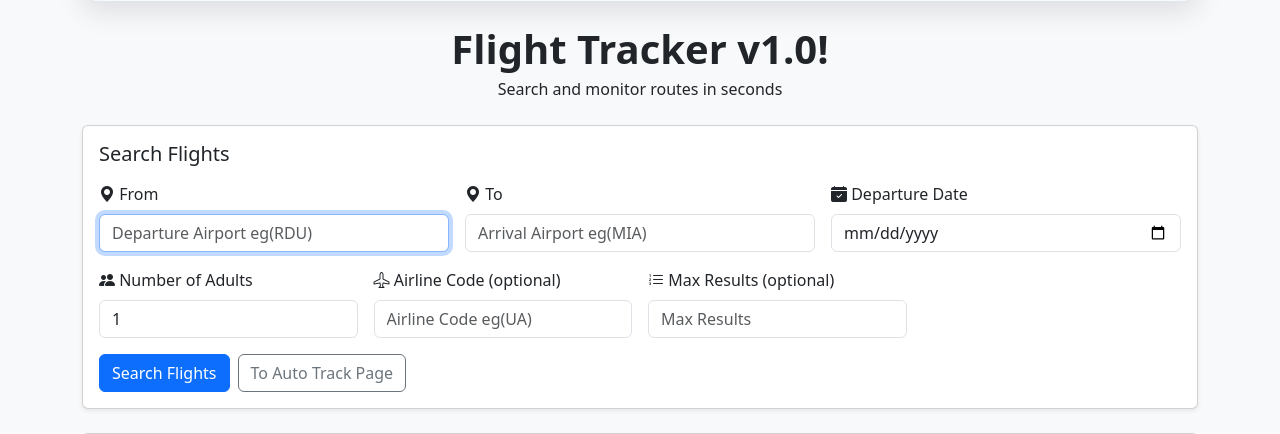
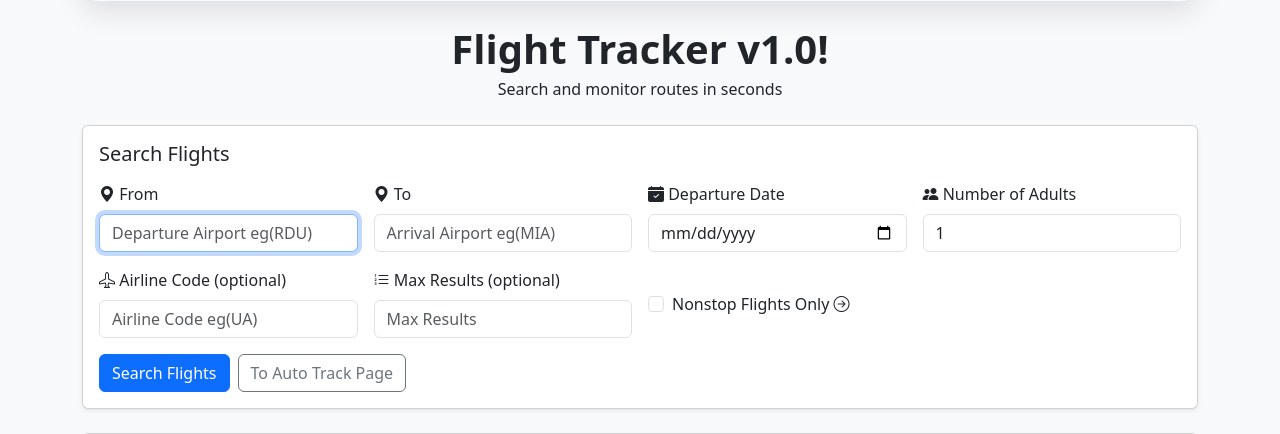
Before and after one commit to mspaits/flight_tracker, a Flask app: page / in a window 1280 px wide. Shown: the part 246-680 px from the top of the page. Run offline with Flask 3, Linux system fonts and the light colour scheme.

Commit message:
Added nonstop flight option to flight tracking form and display table.

```diff
--- a/app.py
+++ b/app.py
@@ -29,6 +29,8 @@ DEFAULT_DB_PATH = BASE_DIR / "data" / "tracked.db"
 DB_PATH = Path(os.getenv("DB_PATH", str(DEFAULT_DB_PATH)))
 
 # Database connection preventing multiple thread usage issues.  Per copilot suggestion.
+
+
 def get_db():
     if 'db' not in g:
         # Ensures data exists
@@ -85,7 +87,7 @@ def get_airline_name(airline_code):
         return airline_code
 
 
-def get_flight_offers(origin, destination, departure_date, adults, airline_code, max_results):
+def get_flight_offers(origin, destination, departure_date, adults, airline_code, max_results, nonstop):
     """Function to get flight offers from Amadeus API"""
     try:
         params = dict(
@@ -99,6 +101,8 @@ def get_flight_offers(origin, destination, departure_date, adults, airline_code,
             params['includedAirlineCodes'] = airline_code
         if max_results:
             params['max'] = int(max_results)
+        if nonstop:
+            params['nonStop'] = 'true'
 
         response = amadeus.shopping.flight_offers_search.get(**params)
 
@@ -268,6 +272,7 @@ def index():
         if airline_code and len(airline_code) != 2:
             return redirect("/")
         max_results = request.form.get('max_results')
+        nonstop = request.form.get('nonstop')
 
         # Call function to get flight offers
         response = get_flight_offers(
@@ -276,7 +281,8 @@ def index():
             departure_date=departure_date,
             adults=adults,
             airline_code=airline_code,
-            max_results=max_results
+            max_results=max_results,
+            nonstop=nonstop,
         )
 
         if response is None:
@@ -313,12 +319,13 @@ def autotrack():
             return redirect("/autotrack")
         max_results = request.form.get('max_results')
         email = request.form.get('email')
+        nonstop = request.form.get('nonstop')
 
         # Apparently this is what you need to do to access Sqlite3 outside of CS50 IDE.
         db = get_db()
         cur = db.cursor()
-        cur.execute("INSERT INTO searches (origin, destination, date, adults, results, airline, email) VALUES (?, ?, ?, ?, ?, ?, ?)",
-                    (origin, destination, departure_date, adults, max_results, airline_code, email))
+        cur.execute("INSERT INTO searches (origin, destination, date, adults, results, airline, email, nonstop) VALUES (?, ?, ?, ?, ?, ?, ?, ?)",
+                    (origin, destination, departure_date, adults, max_results, airline_code, email, nonstop))
         db.commit()
 
         return redirect('/autotrack')
@@ -336,6 +343,9 @@ def autotrack():
             row_dict = dict(row)
             dt = datetime.fromisoformat(row_dict.get("date"))
             row_dict["date"] = dt.strftime("%a, %b %d, %Y")
+            nonstop_value = row_dict.get("nonstop")
+            row_dict["nonstop"] = "Yes" if str(nonstop_value).lower() in (
+                "true", "1", "yes", "on") else "No"
             tracked_table.append(row_dict)
 
         return render_template('autotrack.html', tracked_table=tracked_table)
@@ -359,7 +369,8 @@ def check_search(search_id):
         departure_date=search['date'],
         adults=search['adults'],
         airline_code=search['airline'],
-        max_results=search['results']
+        max_results=search['results'],
+        nonstop=search['nonstop']
     )
 
     if response is None:
@@ -438,7 +449,8 @@ def send_daily_search():
                 departure_date=search['date'],
                 adults=search['adults'],
                 airline_code=search['airline'],
-                max_results=search['results']
+                max_results=search['results'],
+                nonstop=search['nonstop']
             )
 
             if response is None:
--- a/templates/index.html
+++ b/templates/index.html
@@ -27,19 +27,19 @@
                 <div class="card-body">
                     <h2 class="h5 mb-3">Search Flights</h2>
                     <form action="/" method="post" class="row g-3">
-                        <div class="col-md-4">
+                        <div class="col-md-3">
                             <i class="bi bi-geo-alt-fill"></i>
                             <label for="bookFlightOriginInput" class="form-label">From</label>
                             <input class="form-control" autocomplete="off" autofocus name="origin" placeholder="Departure Airport eg(RDU)" id="bookFlightOriginInput" type="text">
                         </div>
 
-                        <div class="col-md-4">
+                        <div class="col-md-3">
                             <i class="bi bi-geo-alt-fill"></i>
                             <label for="bookFlightDestinationInput" class="form-label">To</label>
                             <input class="form-control" autocomplete="off" name="destination" placeholder="Arrival Airport eg(MIA)" id="bookFlightDestinationInput" type="text">
                         </div>
 
-                        <div class="col-md-4">
+                        <div class="col-md-3">
                             <i class="bi bi-calendar-check-fill"></i>
                             <label for="bookFlightDepartureDateInput" class="form-label">Departure Date</label>
                             <input class="form-control" autocomplete="off" name="departure_date" placeholder="Departure Date eg(2026-01-19)" id="bookFlightDepartureDateInput" type="date">
@@ -61,6 +61,14 @@
                             <i class="bi bi-list-ol"></i>
                             <label for="bookFlightMaxResultsInput" class="form-label">Max Results (optional)</label>
                             <input class="form-control" autocomplete="off" name="max_results" placeholder="Max Results" id="bookFlightMaxResultsInput" type="number">
+                        </div>
+
+                        <div class="col-md-3">
+                            <div class="form-check mt-4">
+                                <input class="form-check-input" type="checkbox" value="true" id="nonstopCheckInput" name="nonstop">
+                                <label class="form-check-label" for="nonstopCheckInput">Nonstop Flights Only</label>
+                                <i class="bi bi-arrow-right-circle"></i>
+                            </div>
                         </div>
 
                         <div class="col-12 d-flex gap-2">
@@ -104,7 +112,7 @@
                                     <td>{{ flight.carrier_code }}</td>
                                     <td>{{ flight.flight_number }}</td>
                                     <td>{{ flight.price }}</td>
-                                    <td>{{ flight.bookable_seats }}</td>
+                                    <td class="text-center">{{ flight.bookable_seats }}</td>
                                 </tr>
                                 {% endfor %}
                             </tbody>
```
Also changed, not shown: templates/autotrack.html (+21 -3 lines), static/styles.css (line endings or trailing spaces).
